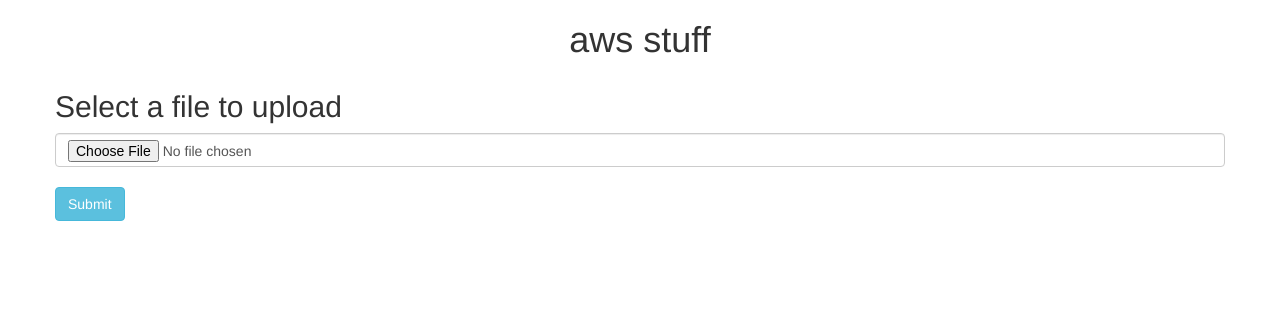
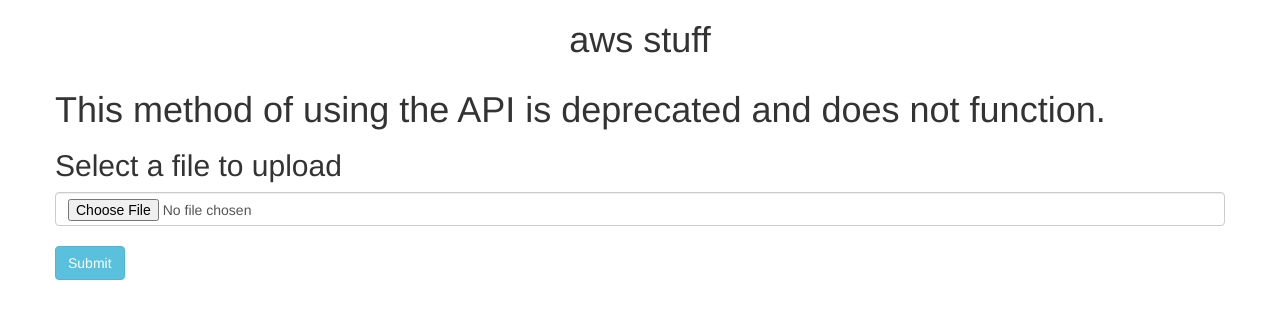
Before and after one commit to AWS-Accelerator-Group-3-2021/Backend-Server, a Flask app: page / in a window 1280 px wide. Shown: the top 319 px of the page. Run offline with Flask 2, Linux system fonts and the light colour scheme; some libraries are stand-ins or nearby versions.

Commit message:
added deprecation message

```diff
--- a/templates/index.html
+++ b/templates/index.html
@@ -8,6 +8,7 @@
 <p><h1 align="center">aws stuff</h1></p>
 <div class="container">
 <div class="row">
+    <h1>This method of using the API is deprecated and does not function.</h1>
     <h2>Select a file to upload</h2>
     <p>
         {% with messages = get_flashed_messages() %}
```
